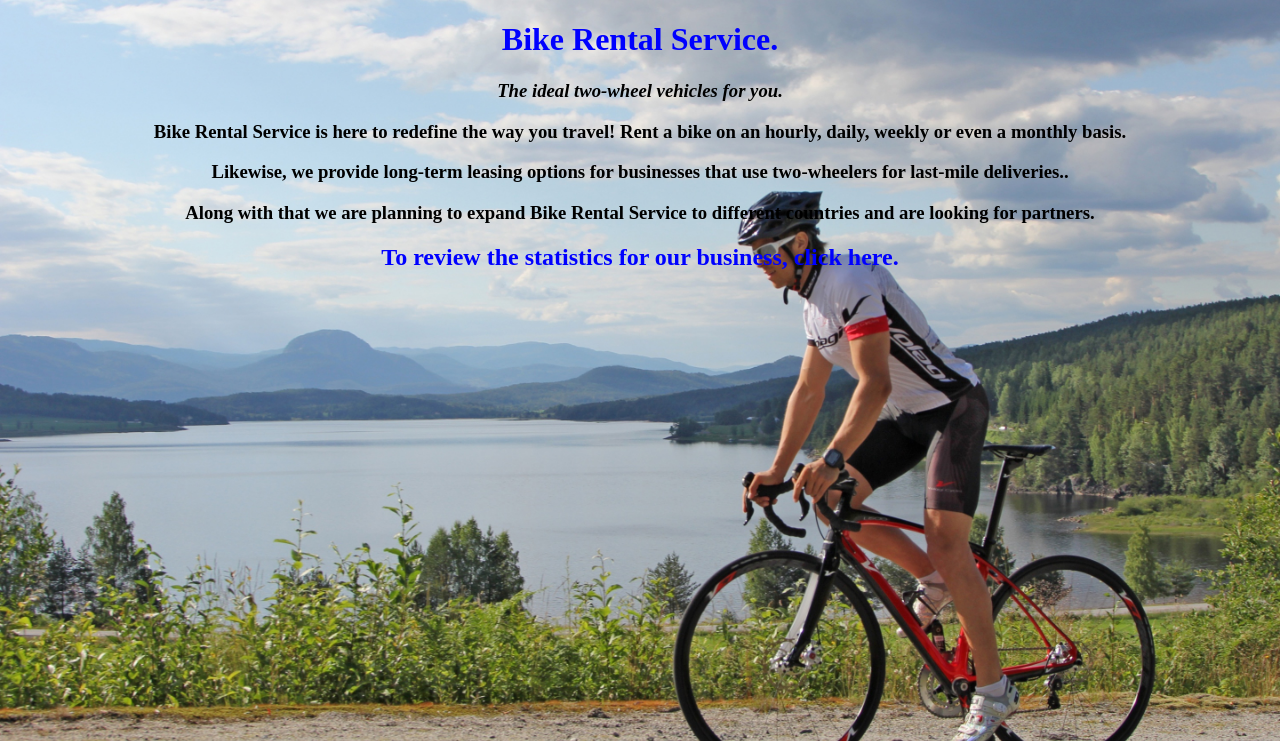
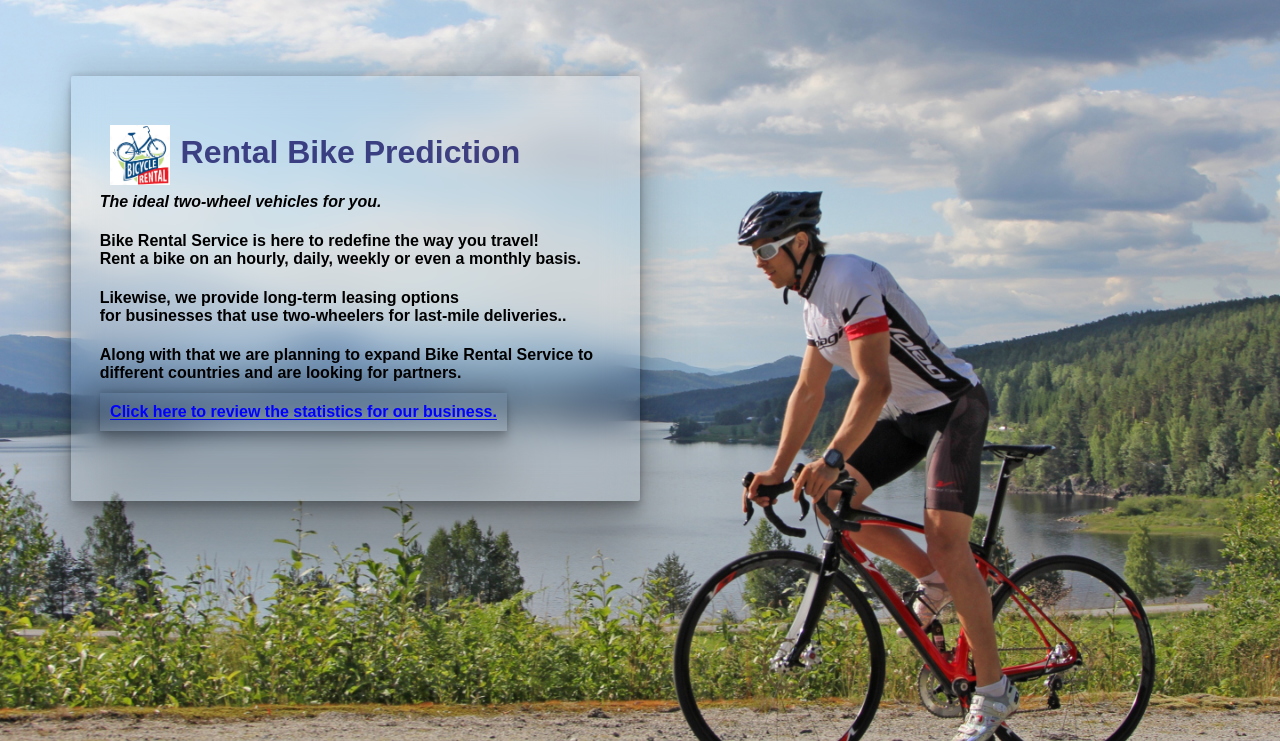
Before and after one commit to shubhadapaithankar/Prediction-of-Bike-Rental-Count, a Flask app: page / in a window 1280 px wide. Shown: the top 741 px of the page. Run offline with Flask 2, Linux system fonts and the light colour scheme.

Commit message:
Modified home.html css

```diff
--- a/templates/home.html
+++ b/templates/home.html
@@ -4,16 +4,39 @@
     <link rel="stylesheet" type="text/css" href="style.css">
     <link rel="stylesheet" href="https://stackpath.bootstrapcdn.com/font-awesome/4.7.0/css/font-awesome.min.css">
     <style>
-        body {
+
+         body {
             background-image: url({{ url_for('static', filename='img/cycle5.jpg') }});
             background-size: cover;
+            font-family: Arial, sans-serif;
         }
-
+        .about1 {
+            width: 45%;
+            height: 425px;
+            border-radius: 2px;
+            margin-left: 5%;
+            margin-top: 6%;
+            background-color: transparent;
+            backdrop-filter: blur(17px);
+            box-shadow: rgba(0, 0, 0, 0.25) 0px 54px 55px, rgba(0, 0, 0, 0.12) 0px -12px 30px, rgba(0, 0, 0, 0.12) 0px 4px 6px, rgba(0, 0, 0, 0.17) 0px 12px 13px, rgba(0, 0, 0, 0.09) 0px -3px 5px;
+         }
+        img {
+            margin-bottom: -32px;
+            padding: 2%;
+        }
+        .about2 {
+            padding: 3%;
+            margin-left: 2%;
+        }
         a:link {
               color: blue;
-              background-color: transparent;
-              text-decoration: none;
-                }
+              padding: 2%;
+              border-style: none;
+              backdrop-filter: blur(17px);
+              box-shadow: rgba(0, 0, 0, 0.25) 0px 54px 55px, rgba(0, 0, 0, 0.12) 0px -12px 30px, rgba(0, 0, 0, 0.12) 0px 4px 6px, rgba(0, 0, 0, 0.17) 0px 12px 13px, rgba(0, 0, 0, 0.09) 0px -3px 5px;
+              border-radius: 2px rgb(0, 0, 0);
+              cursor: pointer;
+          }
 
         a:visited {
               color: blue;
@@ -32,14 +55,6 @@
               background-color: transparent;
               text-decoration: underline;
                 }
-
-        .media{
-            position: absolute;
-            top: 10%
-            left: 50%;
-            transform: translate(83%, 35%);
-        }
-
 
         li{
             list-style: none;
@@ -66,15 +81,16 @@
 
 <body>
 
-<div class="about-section">
-    <center><h1 style="color:blue">Bike Rental Service.</h1></center>
-    <center><h3><font color="black"><i>The ideal two-wheel vehicles for you.</i></font></h3></center>
-    <center><p><h3><font color="black">Bike Rental Service is here to redefine the way you travel! Rent a bike on an hourly, daily, weekly or even a monthly basis.</font></h3></p></center>
-    <center><p><h3><font color="black">Likewise, we provide long-term leasing options for businesses that use two-wheelers for last-mile deliveries..</font></h3></p></center>
-    <center><p><h3><font color="black">Along with that we are planning to expand Bike Rental Service to different countries and are looking for partners.</font></h3></p></center>
-    <center><p><h2><font color="blue"><a href="index">To review the statistics for our business, click here.</a></font></h2></p></center>
+<div class="about1">
+    <div class="about2">
+    <h1 style="color:rgba(27, 27, 106, 0.812)"> <img src="static/img/image.png" alt ="bike" width="60" height="60">Rental Bike Prediction</h1>
+    <h4><font color="black"><i>The ideal two-wheel vehicles for you.</i></font></h4>
+    <p><h4><font color="black">Bike Rental Service is here to redefine the way you travel! <br/>Rent a bike on an hourly, daily, weekly or even a monthly basis.</font></h4></p>
+    <p><h4><font color="black">Likewise, we provide long-term leasing options <br/>for businesses that use two-wheelers for last-mile deliveries..</font></h4></p>
+    <p><h4><font color="black">Along with that we are planning to expand Bike Rental Service to <br/>different countries and are looking for partners.</font></h4></p>
+    <p><h4><font color="blue"><a href="index">Click here to review the statistics for our business.</a></font></h4></p>
     <br></br>
-
+</div>
 </div>
 
 
```
